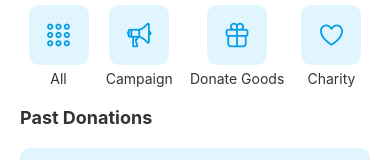
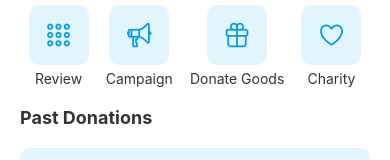
Before and after one commit to shitcodebykaushik/aznet-fund, a React Native app: screen /Home in a window 390 px wide. Shown: the part 330-490 px from the top of the page. Built offline with nearby package versions, Linux system fonts and the light colour scheme; grey boxes are pictures that could not be loaded.

Commit message:
The code is fine

```diff
--- a/cpmponents/Home.jsx
+++ b/cpmponents/Home.jsx
@@ -92,7 +92,7 @@ const HomeScreen = () => {
         {/* Categories Section */}
         <Text style={[styles.sectionTitle, isDarkMode ? styles.darkText : styles.lightText]}>Categories</Text>
         <View style={styles.categoryContainer}>
-          <CategoryIcon icon="apps-outline" label="All" onPress={() => {}} isDarkMode={isDarkMode} />
+          <CategoryIcon icon="apps-outline" label="Review" onPress={() => {}} isDarkMode={isDarkMode} />
           <CategoryIcon
             icon="megaphone-outline"
             label="Campaign"
```
